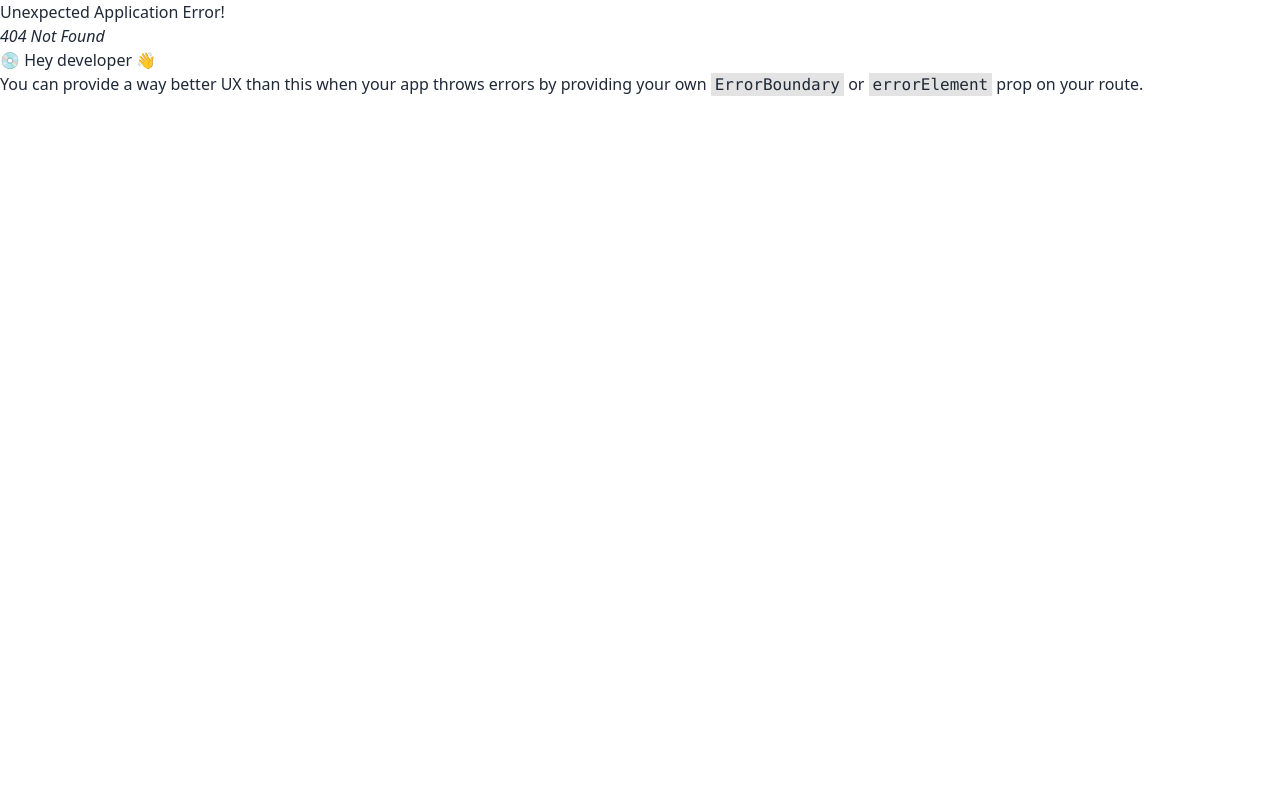
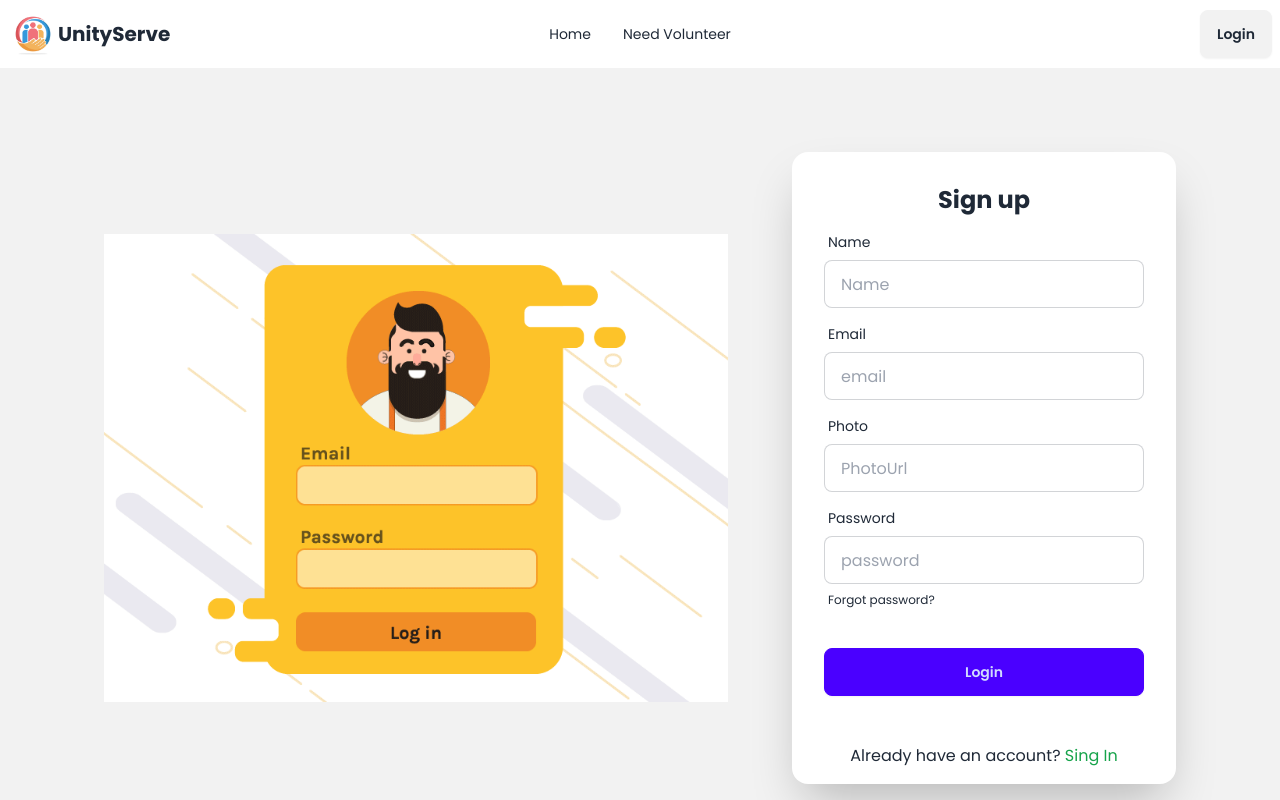
Before and after one commit to Shameha/Tour_client, a React (Vite) app: page /singup in a window 1280 px wide. Before the commit this address had no page. Shown: the top 800 px of the page. Built offline with nearby package versions, Linux system fonts and the light colour scheme; no server answers.

Commit message:
added signup

```diff
--- a/src/Pages/Login/Login.jsx
+++ b/src/Pages/Login/Login.jsx
@@ -1,6 +1,12 @@
 // import React from 'react';
+import { Link } from "react-router-dom";
 import img from "../../assets/login-form.gif"
+import { useContext } from "react";
+import { AuthContext } from "../../Provider/AuthProvider";
 const Login = () => {
+const {signIn} = useContext(AuthContext);
+
+
 const handlLogin = e =>{
     e.preventDefault();
     console.log(e.currentTarget);
@@ -9,6 +15,14 @@
 
           const password = form.get('password');
         console.log(email,password);
+
+        signIn(email,password)
+        .then(result =>{
+          const user = result.user;
+          console.log(user);
+      })
+      .catch(error => console.log(error))
+
 }
 
     return (
@@ -24,13 +38,13 @@
           <label className="label">
             <span className="label-text">Email</span>
           </label>
-          <input type="email" placeholder="email" className="input input-bordered" required />
+          <input type="email" name="email" placeholder="email" className="input input-bordered" required />
         </div>
         <div className="form-control">
           <label className="label">
             <span className="label-text">Password</span>
           </label>
-          <input type="password" placeholder="password" className="input input-bordered" required />
+          <input type="password" name="password" placeholder="password" className="input input-bordered" required />
           <label className="label">
             <a href="#" className="label-text-alt link link-hover">Forgot password?</a>
           </label>
@@ -39,6 +53,7 @@
           <input className="btn btn-primary"  type="submit" value="Login" />
         </div>
       </form>
+      <p className="text-center mt-4 mb-4">New Here <Link className="text-green-600" to='/singup'>Sing up</Link> </p>
     </div>
   </div>
 </div>
--- /dev/null
+++ b/src/Pages/SingUp/SignUp.jsx
@@ -0,0 +1,73 @@
+// import React from 'react';
+import { Link } from "react-router-dom";
+import img from "../../assets/login-form.gif"
+import { useContext } from "react";
+import { AuthContext } from "../../Provider/AuthProvider";
+const SignUp = () => {
+    const {creatUser} = useContext(AuthContext)
+    const handlSignUp = e =>{
+        e.preventDefault();
+        const form = new FormData(e.currentTarget);
+        const email = form.get('email');
+        const name = form.get('name');
+        const password = form.get('password');
+        const photo = form.get('photo');
+
+        console.log(email,name,password,photo);
+    creatUser(email,password)
+    .then(result =>{
+        const user = result.user;
+        console.log(user);
+    })
+    .catch(error => console.log(error))
+
+
+    }
+    return (
+        <div className="hero min-h-screen bg-base-200">
+        <div className="hero-content flex-col lg:flex-row">
+          <div className=" w-1/2 mr-12">
+           <img src={img} alt="" />
+          </div>
+          <div className="card shrink-0 w-full max-w-sm shadow-2xl bg-base-100">
+            <form onSubmit={handlSignUp} className="card-body">
+            <h1 className="text-2xl font-bold text-center">Sign up</h1>
+              <div className="form-control">
+                <label className="label">
+                  <span className="label-text">Name</span>
+                </label>
+                <input type="name" name="name" placeholder="Name" className="input input-bordered" required />
+              </div>
+              <div className="form-control">
+                <label className="label">
+                  <span className="label-text">Email</span>
+                </label>
+                <input type="email" name="email" placeholder="email" className="input input-bordered" required />
+              </div>
+              <div className="form-control">
+                <label className="label">
+                  <span className="label-text">Photo</span>
+                </label>
+                <input type="photo" name="photo" placeholder="PhotoUrl" className="input input-bordered" required />
+              </div>
+              <div className="form-control">
+                <label className="label">
+                  <span className="label-text">Password</span>
+                </label>
+                <input type="password" name="password" placeholder="password" className="input input-bordered" required />
+                <label className="label">
+                  <a href="#" className="label-text-alt link link-hover">Forgot password?</a>
+                </label>
+              </div>
+              <div className="form-control mt-6">
+                <input className="btn btn-primary"  type="submit" value="Login" />
+              </div>
+            </form>
+            <p className="text-center mt-4 mb-4">Already have an account? <Link className="text-green-600" to='/login'>Sing In</Link> </p>
+          </div>
+        </div>
+      </div>
+    );
+};
+
+export default SignUp;
--- /dev/null
+++ b/src/Provider/AuthProvider.jsx
@@ -0,0 +1,54 @@
+// import React from 'react';
+
+import { createUserWithEmailAndPassword, getAuth, onAuthStateChanged, signInWithEmailAndPassword } from "firebase/auth";
+import { createContext, useEffect, useState } from "react";
+import app from "../firebase/firebase.config";
+
+export const AuthContext = createContext();
+const auth = getAuth(app);
+
+
+
+const AuthProvider = ({children}) => {
+const [user,setUser] = useState(null);
+const [loading,setLoading] = useState(true);
+
+
+const creatUser = (email,password) =>{
+    setLoading(true)
+    return createUserWithEmailAndPassword(auth,email,password)
+}
+
+const signIn = (email,password)=>{
+    setLoading(true);
+    return signInWithEmailAndPassword(auth,email,password);
+}
+
+
+useEffect(() =>{
+const unsubscribe = onAuthStateChanged(auth,currentUser=>{
+    setLoading(false)
+    setUser(currentUser)
+})
+return()=>{
+    return unsubscribe();
+}
+
+},[])
+
+const authInfo = {
+user,
+loading,
+creatUser,
+signIn
+
+}
+
+    return (
+        <AuthContext.Provider value={authInfo}>
+            {children}
+        </AuthContext.Provider>
+    );
+};
+
+export default AuthProvider;
--- a/src/Router/Router.jsx
+++ b/src/Router/Router.jsx
@@ -2,6 +2,7 @@
 import Root from "../Layout/Root";
 import Home from "../Pages/Home/Home";
 import Login from "../Pages/Login/Login";
+import SignUp from "../Pages/SingUp/SignUp";
 
 const router = createBrowserRouter([
     {
@@ -15,6 +16,10 @@
         {
             path:'/login',
             element:<Login></Login>
+        },
+        {
+            path:'/singup',
+            element:<SignUp></SignUp>
         }
 
       ]
--- a/src/main.jsx
+++ b/src/main.jsx
@@ -7,9 +7,12 @@
   RouterProvider,
 } from "react-router-dom";
 import router from './Router/Router.jsx';
+import AuthProvider from './Provider/AuthProvider.jsx';
 
 ReactDOM.createRoot(document.getElementById('root')).render(
   <React.StrictMode>
+      <AuthProvider>
       <RouterProvider router={router} />
+      </AuthProvider>
   </React.StrictMode>,
 )
```
Also changed, not shown: src/firebase/firebase.config.js (+4 -5 lines).
